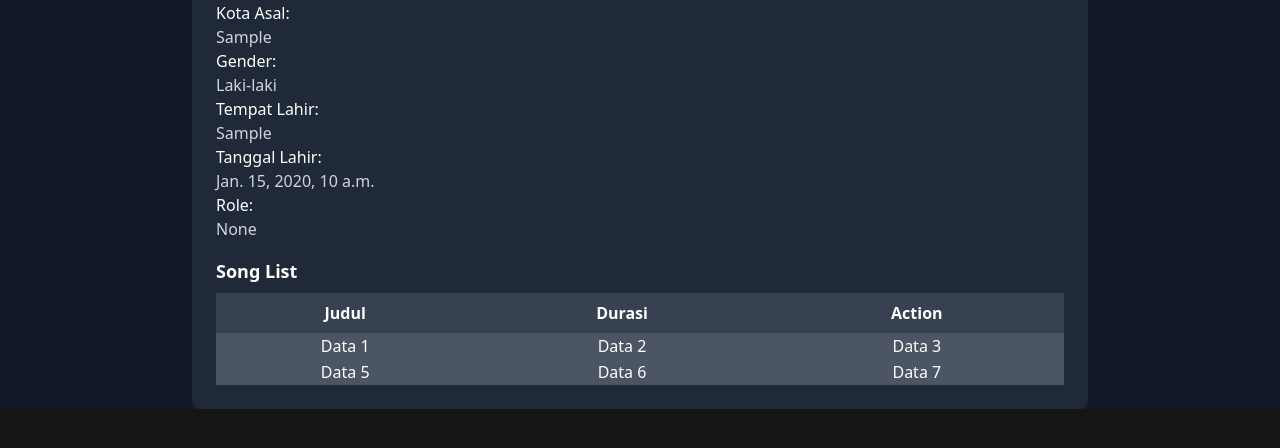
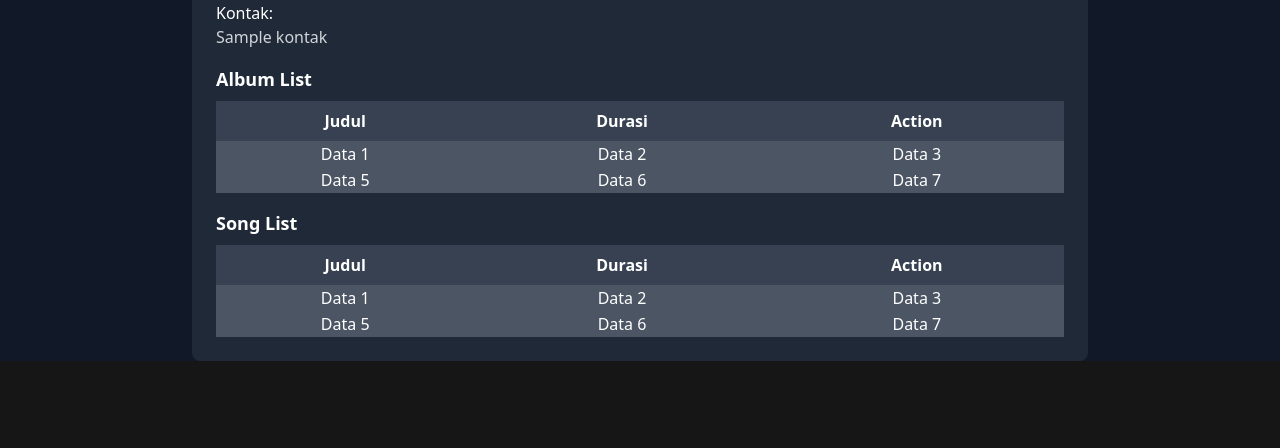
Before and after one commit to Photic23/TK3-BASDAT, a Django app: page /main/dashboard in a window 1280 px wide. Shown: the part 297-745 px from the top of the page. Run offline with Django 5.2, Linux system fonts and the light colour scheme; tables that the repository leaves empty hold one stand-in row (values such as "Sample post"); a database or web service that is not in the repository returns one stand-in record (values such as "Sample title"); some libraries are stand-ins or nearby versions.

Commit message:
feat: Login for label

```diff
--- a/main/templates/dashboard.html
+++ b/main/templates/dashboard.html
@@ -23,6 +23,11 @@
         <label for="email" class="block">Email:</label>
         <p id="email" class="text-gray-300">{{ user.email }}</p>
 
+        {% if user.roles == None %}
+        <label for="city" class="block">Kontak:</label>
+        <p id="city" class="text-gray-300">{{ data.kontak }}</p>
+
+        {% else %}
             <label for="city" class="block">Kota Asal:</label>
             <p id="city" class="text-gray-300">{{ data.kota_asal }}</p>
 
@@ -46,7 +51,9 @@
             <p id="role" class="text-gray-300">{{ user.roles }}</p>
             {% endif %}
 
-        {% if user.kontak %}
+        {% endif %}
+
+        {% if data.kontak %}
         <h2 class="text-lg font-bold mt-4 mb-2">Album List</h2>
         <table class="w-full table-auto">
             <thead>
--- a/main/views.py
+++ b/main/views.py
@@ -71,14 +71,15 @@ def login(request):
                 premium.email;""")
 
             account = cursor.fetchone()
-            user = {
-                'email': account[0],
-                'nama': account[2],
-                'roles': account[8],
-                'premium_status': account[9]
-            }
 
             if account is not None:
+                user = {
+                    'email': account[0],
+                    'nama': account[2],
+                    'roles': account[8],
+                    'premium_status': account[9]
+                }
+
                 request.session['nama'] = user['nama']
                 request.session['email'] = user['email']
                 request.session['roles'] = user['roles']
@@ -86,8 +87,28 @@ def login(request):
 
                 return redirect('main:show_dashboard')
             else:
-                messages.error(request, 'Email or password is incorrect')
-                return redirect('main:login')
+                cursor.execute(f"SELECT * FROM LABEL WHERE email = '{email}' AND password = '{password}';")
+                label = cursor.fetchone()
+
+                if label is not None:
+                    user = {
+                        'email': label[2],
+                        'nama': label[1],
+                        'kontak': label[4],
+                        'id': label[0],
+                        'id_pemilik_hak_cipta': label[5]
+                    }
+
+                    request.session['nama'] = user['nama']
+                    request.session['email'] = user['email']
+                    request.session['roles'] = None
+                    request.session['premium_status'] = None
+
+                    return redirect('main:show_dashboard')
+
+                else:
+                    messages.error(request, 'Email or password is incorrect')
+                    redirect('main:login')
 
         except psycopg2.Error as e:
             print(e)
@@ -117,20 +138,32 @@ def show_dashboard(request):
     connection = get_db_connection()
     user = context_user.context_user_getter(request)
     cursor = connection.cursor()
-    cursor.execute(f"SELECT gender, tempat_lahir, tanggal_lahir, is_verified, kota_asal FROM AKUN WHERE email = '{user['email']}'")
-    user_data = cursor.fetchone()
-    print(user_data[0])
-    data = {
-        'gender': user_data[0],
-        'tempat_lahir': user_data[1],
-        'tanggal_lahir': user_data[2],
-        'is_verified': user_data[3],
-        'kota_asal': user_data[4]
-    }
-    context = {
-        'user': user,
-        'data': data
-    }
+    if user['roles'] is not None:
+        cursor.execute(f"SELECT gender, tempat_lahir, tanggal_lahir, is_verified, kota_asal FROM AKUN WHERE email = '{user['email']}'")
+        user_data = cursor.fetchone()
+        data = {
+            'gender': user_data[0],
+            'tempat_lahir': user_data[1],
+            'tanggal_lahir': user_data[2],
+            'is_verified': user_data[3],
+            'kota_asal': user_data[4]
+        }
+        context = {
+            'user': user,
+            'data': data
+        }
+    else:
+        cursor.execute(f"SELECT id, kontak, id_pemilik_hak_cipta FROM LABEL WHERE email = '{user['email']}'")
+        user_data = cursor.fetchone()
+        data = {
+            'id': user_data[0],
+            'kontak': user_data[1],
+            'pemilik_hak_cipta': user_data[2],
+        }
+        context = {
+            'user': user,
+            'data': data
+        }
 
     return render(request, "dashboard.html", context)
 
```
Lines whose indentation alone changed are shown as unchanged.
